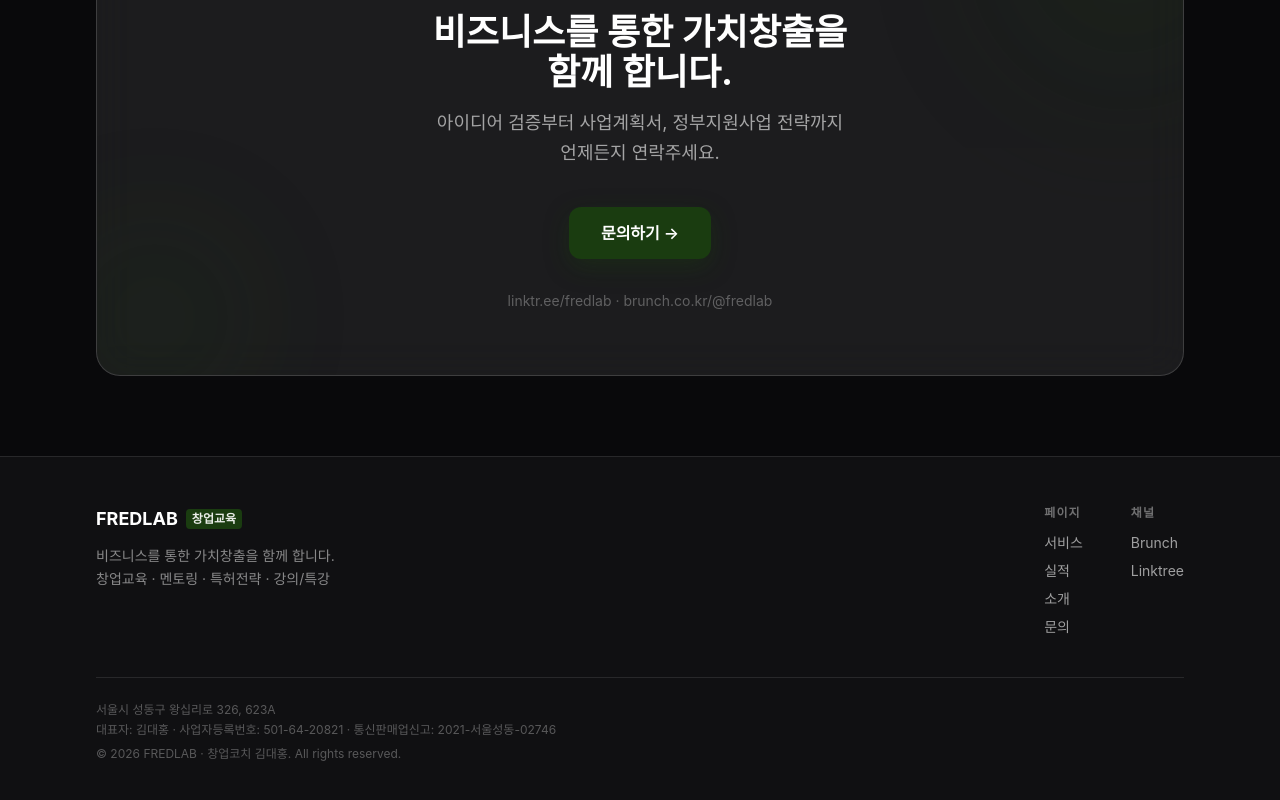
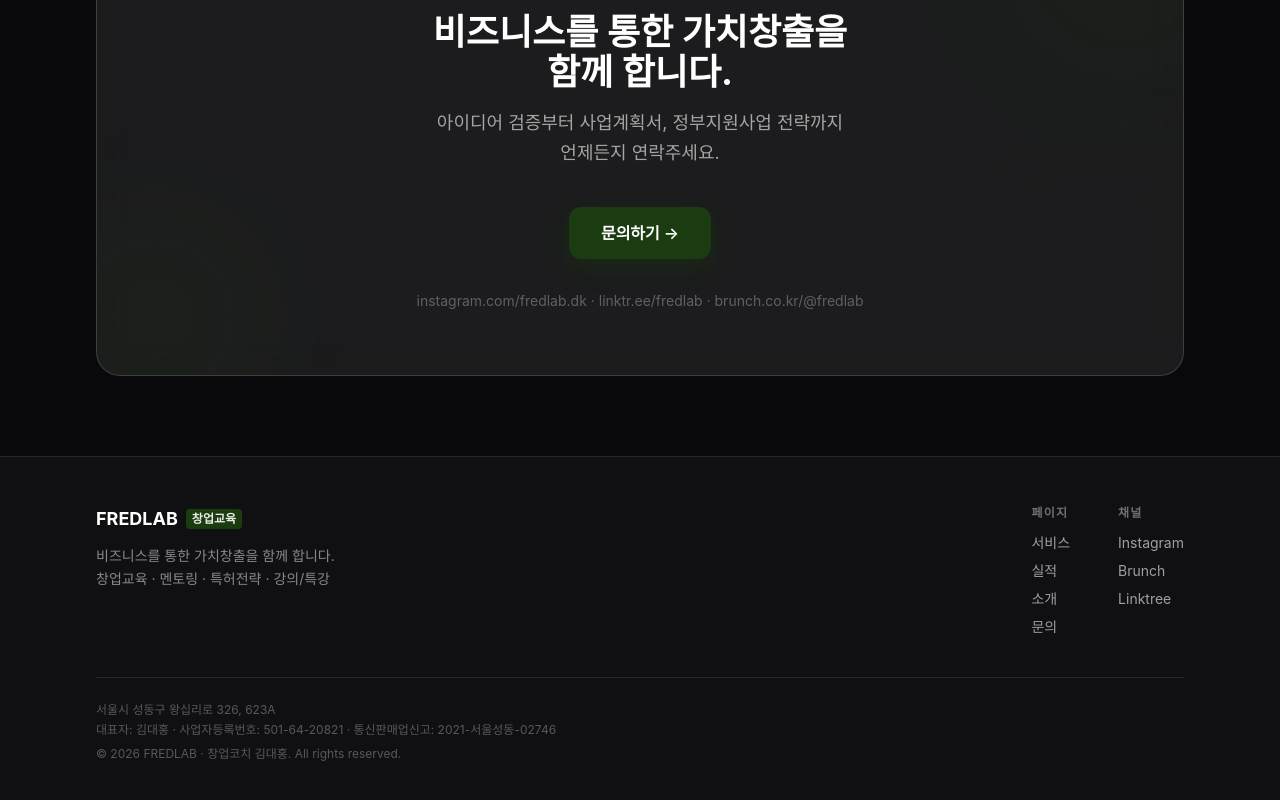
Before and after one commit to aerohero/fredlab-homepage, a Next.js app: page / in a window 1280 px wide. Shown: the part 4983-5783 px from the top of the page. Built offline with nearby package versions, Linux system fonts and the light colour scheme; a web font is replaced by a local one.

Commit message:
feat: Instagram @fredlab.dk 채널 추가 — 문의 페이지, 푸터, CTA
Co-Authored-By: Paperclip <noreply@paperclip.ing>

```diff
--- a/app/contact/page.tsx
+++ b/app/contact/page.tsx
@@ -11,6 +11,7 @@ export const metadata: Metadata = {
 };
 
 const contactInfo = [
+  { label: "Instagram", value: "instagram.com/fredlab.dk", href: "https://www.instagram.com/fredlab.dk" },
   { label: "Linktree", value: "linktr.ee/fredlab", href: "https://linktr.ee/fredlab" },
   { label: "Brunch", value: "brunch.co.kr/@fredlab", href: "https://brunch.co.kr/@fredlab" },
 ];
--- a/components/layout/Footer.tsx
+++ b/components/layout/Footer.tsx
@@ -47,6 +47,16 @@ export default function Footer() {
               <ul className="space-y-2 text-sm text-white/60">
                 <li>
                   <a
+                    href="https://www.instagram.com/fredlab.dk"
+                    target="_blank"
+                    rel="noopener noreferrer"
+                    className="hover:text-white transition-colors"
+                  >
+                    Instagram
+                  </a>
+                </li>
+                <li>
+                  <a
                     href="https://brunch.co.kr/@fredlab"
                     target="_blank"
                     rel="noopener noreferrer"
--- a/components/sections/CTA.tsx
+++ b/components/sections/CTA.tsx
@@ -41,7 +41,7 @@ export default function CTA() {
             </div>
 
             <p className="mt-8 text-sm text-white/30">
-              linktr.ee/fredlab · brunch.co.kr/@fredlab
+              instagram.com/fredlab.dk · linktr.ee/fredlab · brunch.co.kr/@fredlab
             </p>
           </div>
         </div>
```
